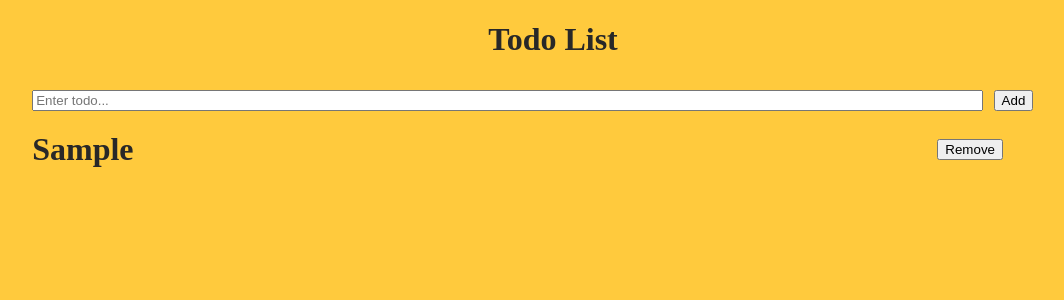
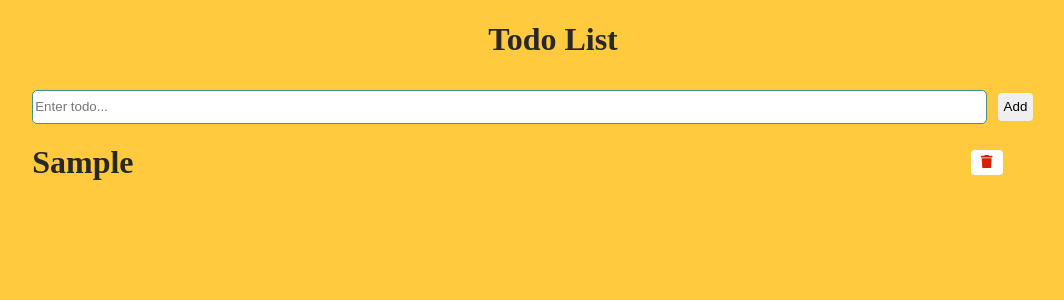
Before and after one commit to avinashtechlvr/todo-react, a React (Vite) app: page / in a window 1280 px wide. Both pictures are taken after typing "Sample" into the empty fields and a click on the button "Add". Shown: the top 300 px of the page, without its empty margins (87-1151 px from the left). Built offline with nearby package versions, Linux system fonts and the light colour scheme.

Commit message:
updated styling

```diff
--- a/src/App.jsx
+++ b/src/App.jsx
@@ -30,7 +30,9 @@ function App() {
           placeholder="Enter todo..."
           onChange={handleInput}
         />
-        <button onClick={handleAdd}>Add</button>
+        <button className="add-button" onClick={handleAdd}>
+          Add
+        </button>
       </div>
       {todos &&
         todos.map((ele) => (
--- a/src/components/Todo.jsx
+++ b/src/components/Todo.jsx
@@ -1,10 +1,12 @@
 import "../styles/App.css";
+import { FaTrash } from "react-icons/fa";
+
 function Todo({ todo, removeTodo }) {
   return (
     <div className="container">
       <h1 className="todo">{todo}</h1>
       <button onClick={() => removeTodo(todo)} className="remove-button">
-        Remove
+        <FaTrash className="delete-icon" />
       </button>
     </div>
   );
--- a/src/styles/App.css
+++ b/src/styles/App.css
@@ -22,7 +22,18 @@ body {
 .input-todo{
     margin: 1%;
     flex: 3;
+    height: 30px;
+    border-radius: 5px;
+    border: #449190 1px solid;
+}
+.add-button{
+    height: 28px;
+    border-radius: 4px;
+    border: none;
 
+}
+.add-button:hover{
+    background-color: #449190;
 }
 .todo{
     margin: 1%;
@@ -31,4 +42,20 @@ body {
 }
 .remove-button{
     margin-right: 3%;
+    background-color: white;
+    border: none;
+    border-radius: 4px;
+    transition: background-color 0.5s ease, color 0.5s ease;
 }
+.delete-icon{
+    size: 1em;
+    color: #db1f02;
+    margin: 0.2rem;
+    transition: color 0.5s ease;
+}
+.remove-button:hover{
+    background-color: #db1f02;
+}
+.remove-button:hover svg{
+    color: white;
+}
```
Also changed, not shown: package.json (+8 -1 lines), 1 other file (tests, documents, lock files or other folders).
